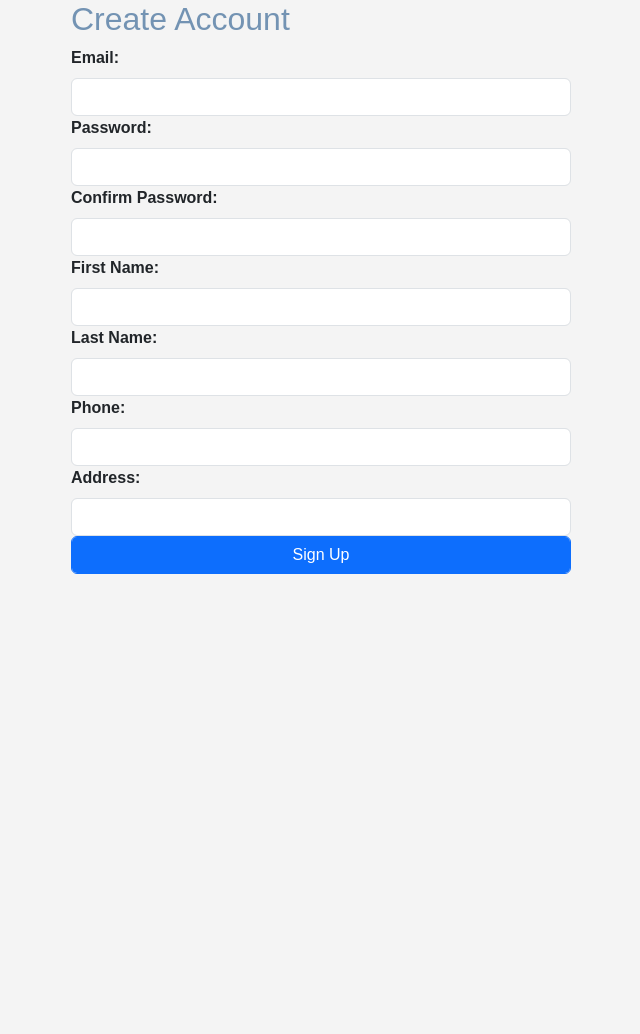
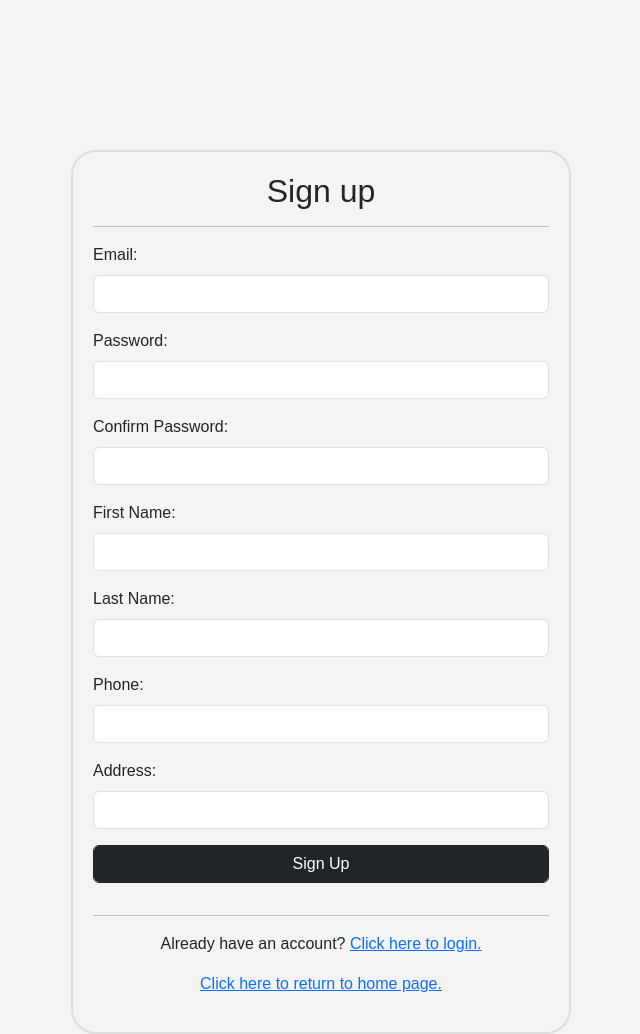
Before and after one commit to jasondchandler/Software-Engineering-Project, a PHP site: page /signup.php in a window 1280 px wide. Shown: the whole page, without its empty margins (319-959 px from the left). Before the commit the page ends 574 px from the top, so only its background shows below. Run offline with PHP 8.4, Linux system fonts and the light colour scheme.

Commit message:
form styling, time conflict

```diff
--- a/logout.php
+++ b/logout.php
@@ -1,4 +1,5 @@
 <?php
+    session_start();
     session_unset();
     header("Location: index.php");
     exit;
--- a/signup.php
+++ b/signup.php
@@ -27,12 +27,16 @@
   <body>
 
   <div class="form_container">
-      <h2>Create Account</h2>
+
+      <h2>Sign up</h2>
+      <hr>
 
       <?php
       if (isset($_SESSION["signup_error"]) && !empty($_SESSION["signup_error"])) {
-        echo '<div class="alert alert-danger" role="alert">';
-        echo htmlspecialchars($_SESSION["signup_error"]);
+        echo '<div class="alert alert-danger text-center" role="alert">';
+        foreach ($_SESSION["signup_error"] as $error) {
+            echo $error . "<br>";
+        }
         echo "</div>";
         unset($_SESSION["signup_error"]);
       }
@@ -41,29 +45,33 @@
       <form action="process_signup.php" method="POST">
 
         <label class="form-label">Email:</label>
-        <input type="email" class="form-control" name="email" required>
+        <input type="email" class="form-control mb-3" name="email" required>
 
         <label class="form-label">Password:</label>
-        <input type="password" class="form-control" name="password" required>
+        <input type="password" class="form-control mb-3" name="password" required>
 
         <label class="form-label">Confirm Password:</label>
-        <input type="password" class="form-control" name="password_confirm" required>
+        <input type="password" class="form-control mb-3" name="password_confirm" required>
 
         <label class="form-label">First Name:</label>
-        <input type="text" class="form-control" name="firstname" required>
+        <input type="text" class="form-control mb-3" name="firstname" required>
 
         <label class="form-label">Last Name:</label>
-        <input type="text" class="form-control" name="lastname" required>
+        <input type="text" class="form-control mb-3" name="lastname" required>
 
         <label class="form-label">Phone:</label>
-        <input type="text" class="form-control" name="phone">
+        <input type="text" class="form-control mb-3" name="phone">
 
         <label class="form-label">Address:</label>
-        <input type="text" class="form-control" name="address">
+        <input type="text" class="form-control mb-3" name="address">
 
-        <button type="submit" class="btn btn-primary form-control">
-      Sign Up
-    </button>
+        <button type="submit" class="btn btn-dark form-control mb-3">
+        Sign Up
+        </button>
+
+        <hr>
+        <p>Already have an account? <a href="login.php">Click here to login.</a></p>
+        <p><a href="index.php">Click here to return to home page.</a></p>
   </form>
 </div>
 
--- a/site.js
+++ b/site.js
@@ -23,3 +23,12 @@ function toggleSide() {
             icon.classList.add("bi-arrow-bar-right");
         }
     }
+
+// for failures in create meeting (bad times)
+document.addEventListener("DOMContentLoaded", function () {
+    const createMeetingModal = document.getElementById("createMeetingForm");
+    if (createMeetingModal && createMeetingModal.dataset.show === "true") {
+        const modal = new bootstrap.Modal(createMeetingModal);
+        modal.show();
+    }
+});
--- a/style.css
+++ b/style.css
@@ -1,8 +1,8 @@
 @import url('https://fonts.googleapis.com');
 * {
     box-sizing: border-box;
-    font-family: "Agenda", sans-serif;
-    font-weight: bold;
+    font-family: Arial, Helvetica, sans-serif;
+    text-align: justify;
 }
 
 html {
@@ -117,12 +117,14 @@ body {
     padding: 25px;
     margin-bottom: 20px;
     height: auto;
+    min-width: 325px;
 }
 
 
 h2 {
-    color: #7393b3;
+    color: #212529;
     position: relative;
+    text-align: center;
 }
 
 .columns {
@@ -145,7 +147,15 @@ footer {
 
 .form_container {
     margin: 0 auto;
+    margin-top: 150px;
     max-width: 500px;
+    border: 2px solid #ddd;
+    padding: 20px;
+    border-radius: 25px;
+}
+
+.form_container p {
+    text-align: center;
 }
 
 .stats{
@@ -170,6 +180,7 @@ footer {
 
 .meeting {
     width: 100%;
+    min-width: 255px;
 }
 
 .num{
```
Also changed, not shown: Casale.sql (+0 -30 lines), create_meeting.php (+43 -5 lines), login.php (+8 -6 lines), meeting_feed.php (+14 -3 lines), meetings.php (+40 -2 lines), process_signup.php (+11 -9 lines), README.md (added).
